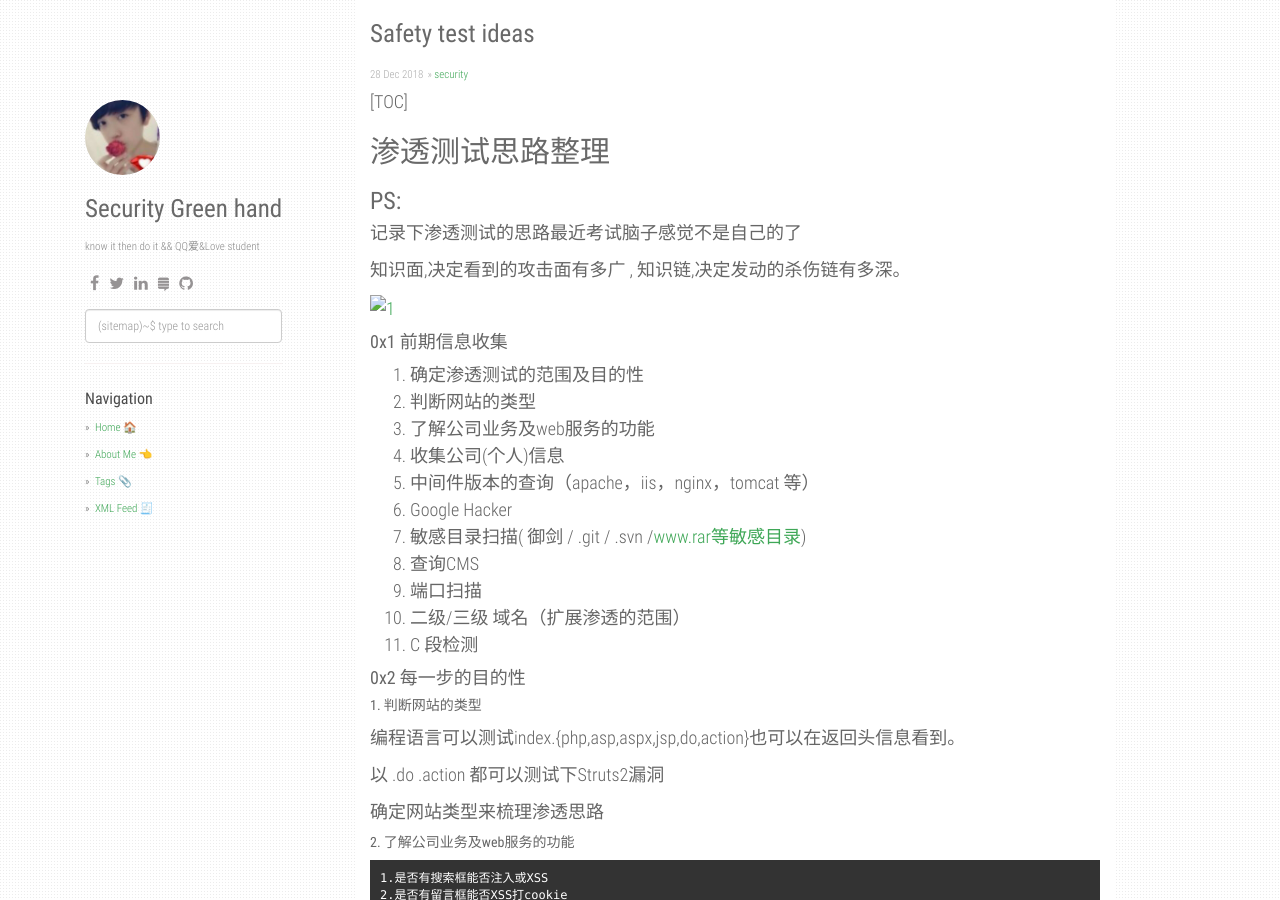
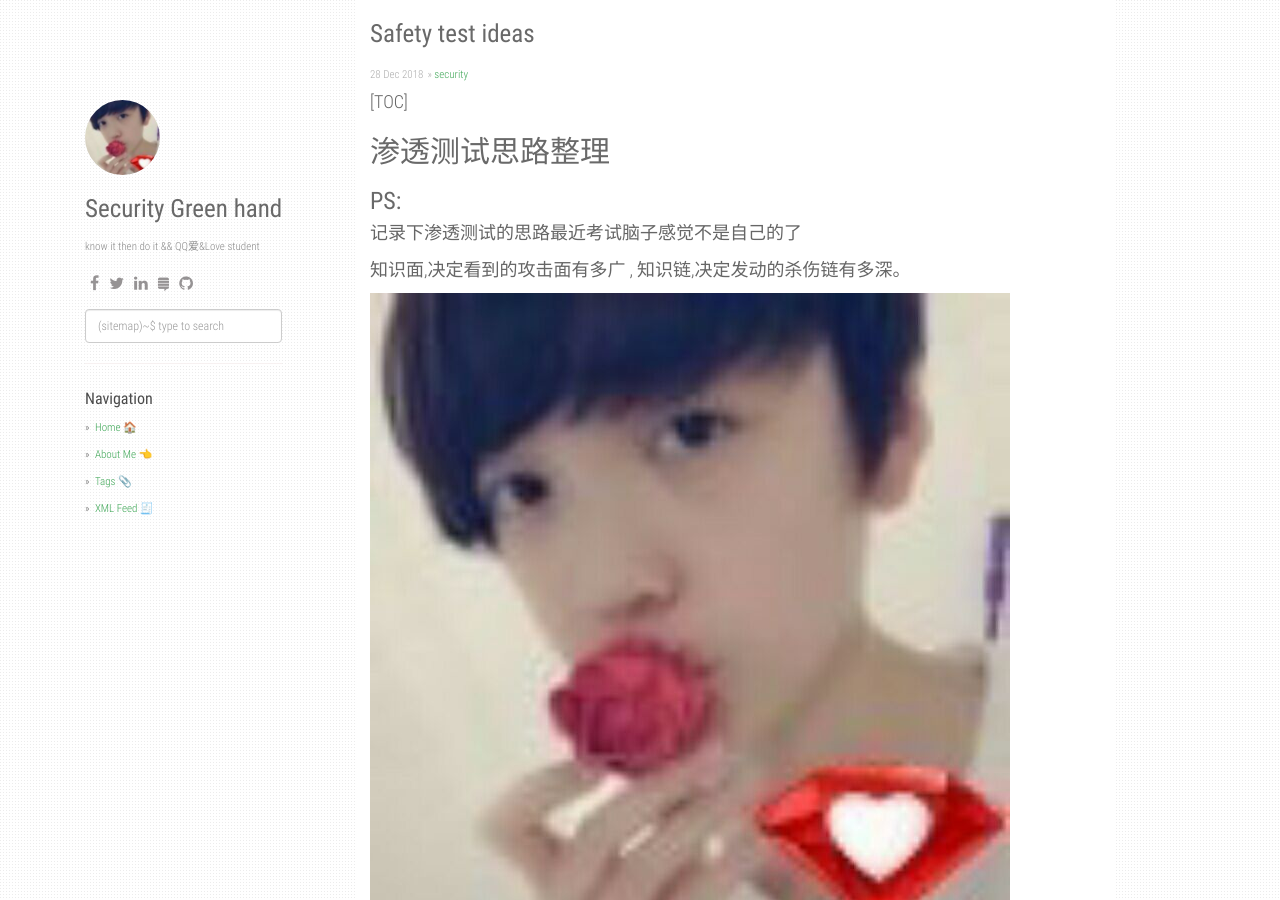
Before and after one commit to fuchen666/ppbibo.github.io, a Jekyll site: the page built from _posts/2018-12-28-Safety-test-ideas.md, in a window 1280 px wide and 900 px high. Built offline with Jekyll 4.4.1, drawn with Linux system fonts in a browser that asks for light colours; comment, search, counter and statistics services are not loaded.

Commit message:
update file

```diff
--- a/_posts/2018-12-28-Safety-test-ideas.md
+++ b/_posts/2018-12-28-Safety-test-ideas.md
@@ -19,7 +19,7 @@ finished: true
 
 
 
-[![1](images/1.jpg)](images/1.jpg)
+[![1](/static/img/avatar1.jpg)](/static/img/avatar1.jpg)
 
 #### 0x1 前期信息收集
 
```
Also changed, not shown: 2 other files.
